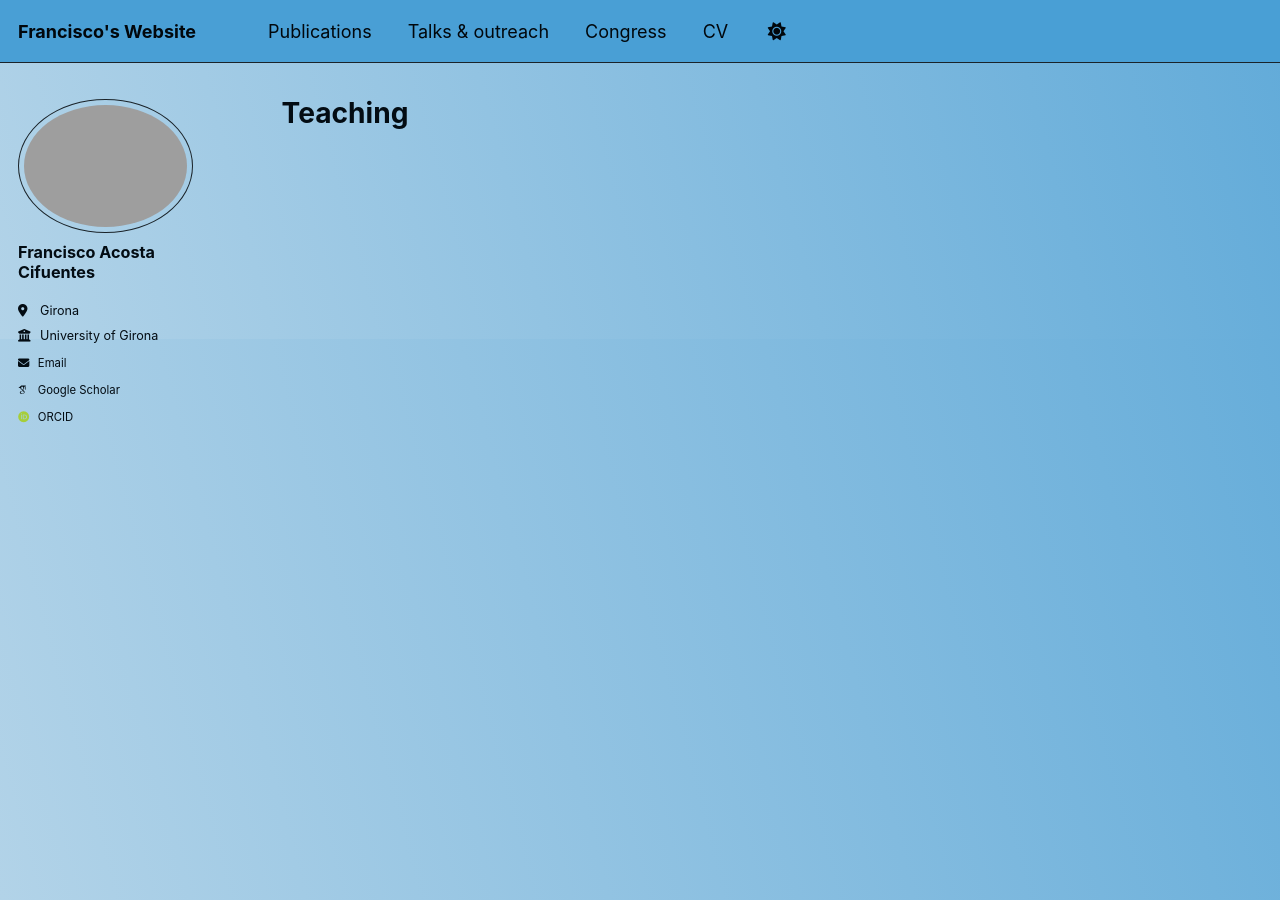
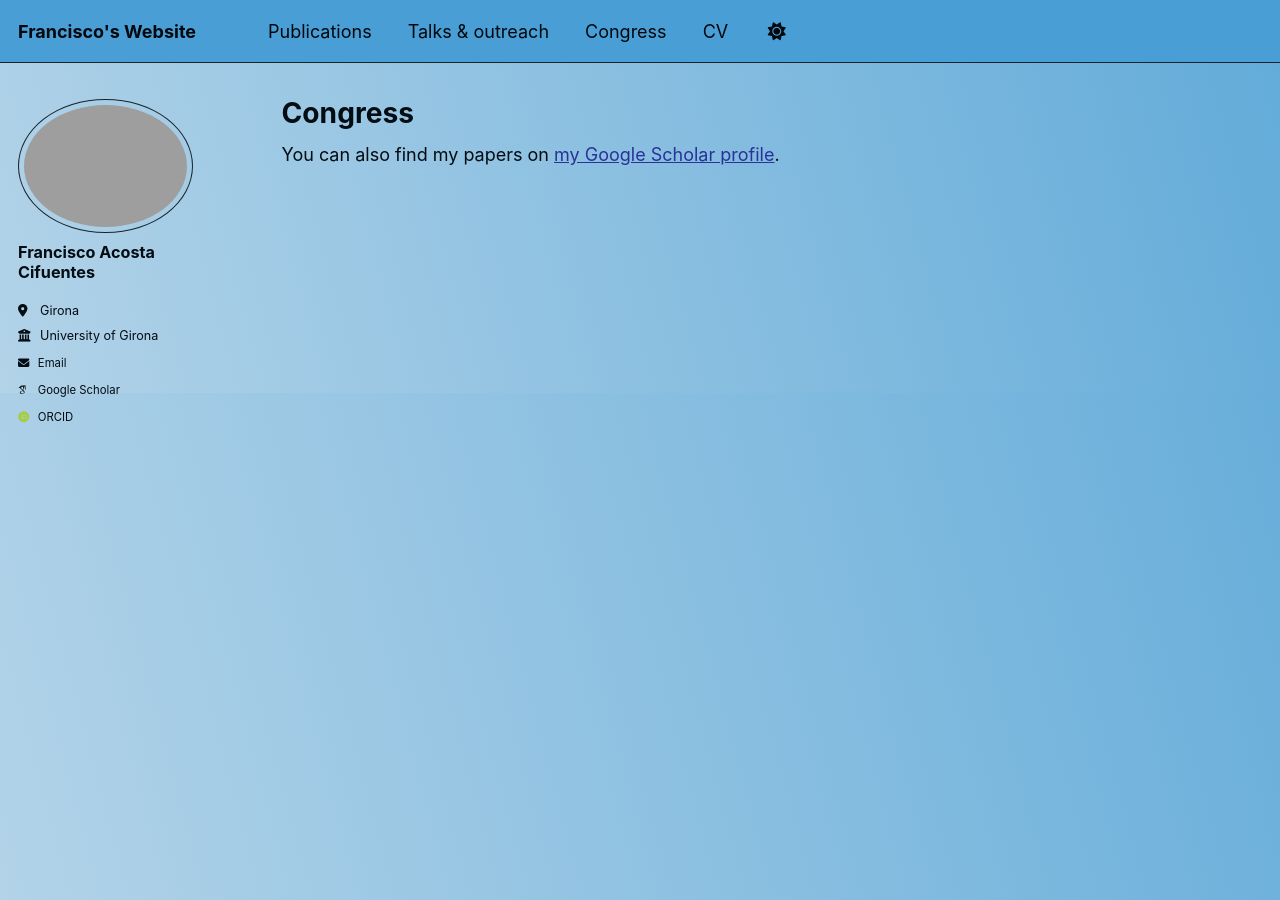
Before and after one commit to franciscoacostacifuentes/franciscoacostacifuentes.github.io, a Jekyll site: the page built from _pages/congress.html, in a window 1280 px wide. Built offline with Jekyll 4.4.1, drawn with Linux system fonts in a browser that asks for light colours; some web fonts are replaced; a file with an impossible date is left out.

Commit message:
Apartado congresos

```diff
--- a/_config.yml
+++ b/_config.yml
@@ -86,6 +86,15 @@ publication_category:
     title: 'Conference Papers'
   poster:
     title: 'Conference poster'
+
+congress_category:
+  poster:
+    title: 'Poster'
+  presentations:
+    title: 'Oral presentations'
+  proceedings:
+    title: 'Conference Proceedings'
+
 
 # Site Settings
 teaser                   :  # filename of teaser fallback teaser image placed in /images/, .e.g. "500x300.png"
--- a/_pages/congress.html
+++ b/_pages/congress.html
@@ -1,12 +1,34 @@
 ---
 layout: archive
-title: "Teaching"
-permalink: /teaching/
+title: "Congress"
+permalink: /congress/
 author_profile: true
 ---
 
+
+{% if site.author.googlescholar %}
+  <div class="wordwrap">You can also find my papers on <a href="{{site.author.googlescholar}}">my Google Scholar profile</a>.</div><br>
+{% endif %}
+
 {% include base_path %}
 
-{% for post in site.teaching reversed %}
-  {% include archive-single.html %}
-{% endfor %}
+<!-- New style rendering if publication categories are defined -->
+{% if site.publication_category %}
+  {% for category in site.congress_category  %}
+    {% assign title_shown = false %}
+    {% for post in site.congress reversed %}
+      {% if post.category != category[0] %}
+        {% continue %}
+      {% endif %}
+      {% unless title_shown %}
+        <h2>{{ category[1].title }}</h2><hr />
+        {% assign title_shown = true %}
+      {% endunless %}
+      {% include archive-single.html %}
+    {% endfor %}
+  {% endfor %}
+{% else %}
+  {% for post in site.congress reversed %}
+    {% include archive-single.html %}
+  {% endfor %}
+{% endif %}
```
Also changed, not shown: _pages/cv.md (+7 -0 lines).
